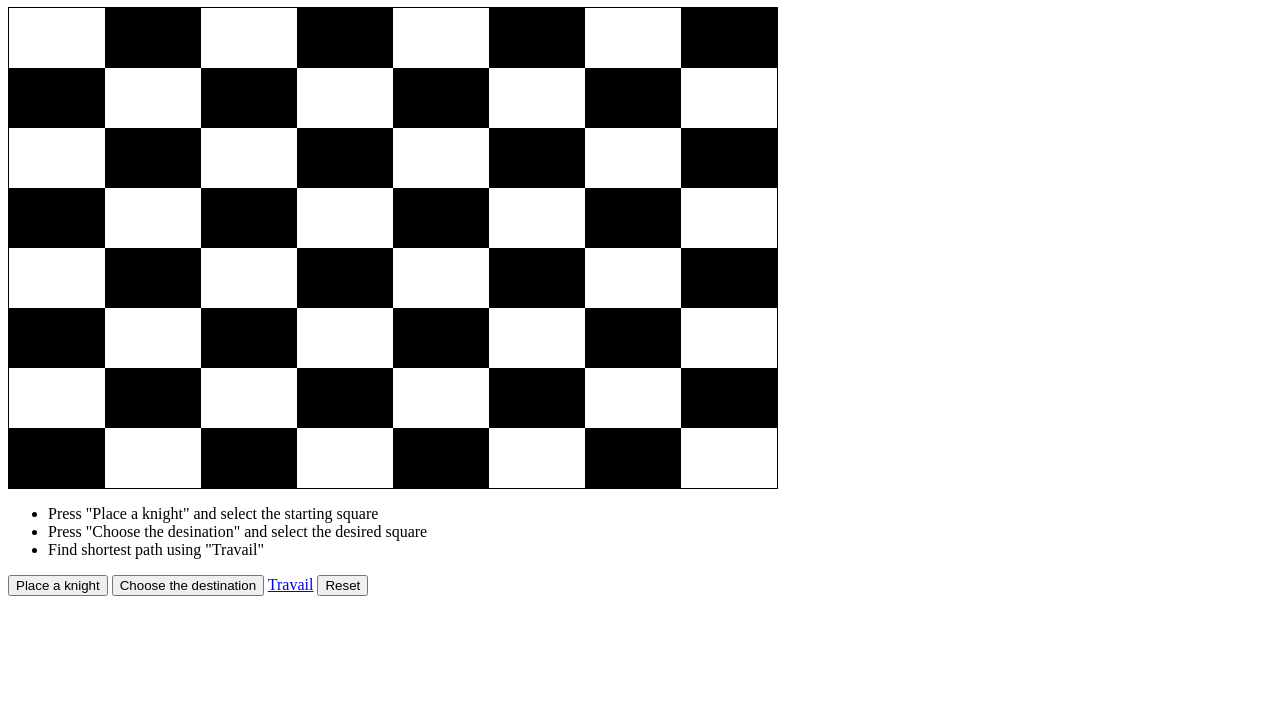
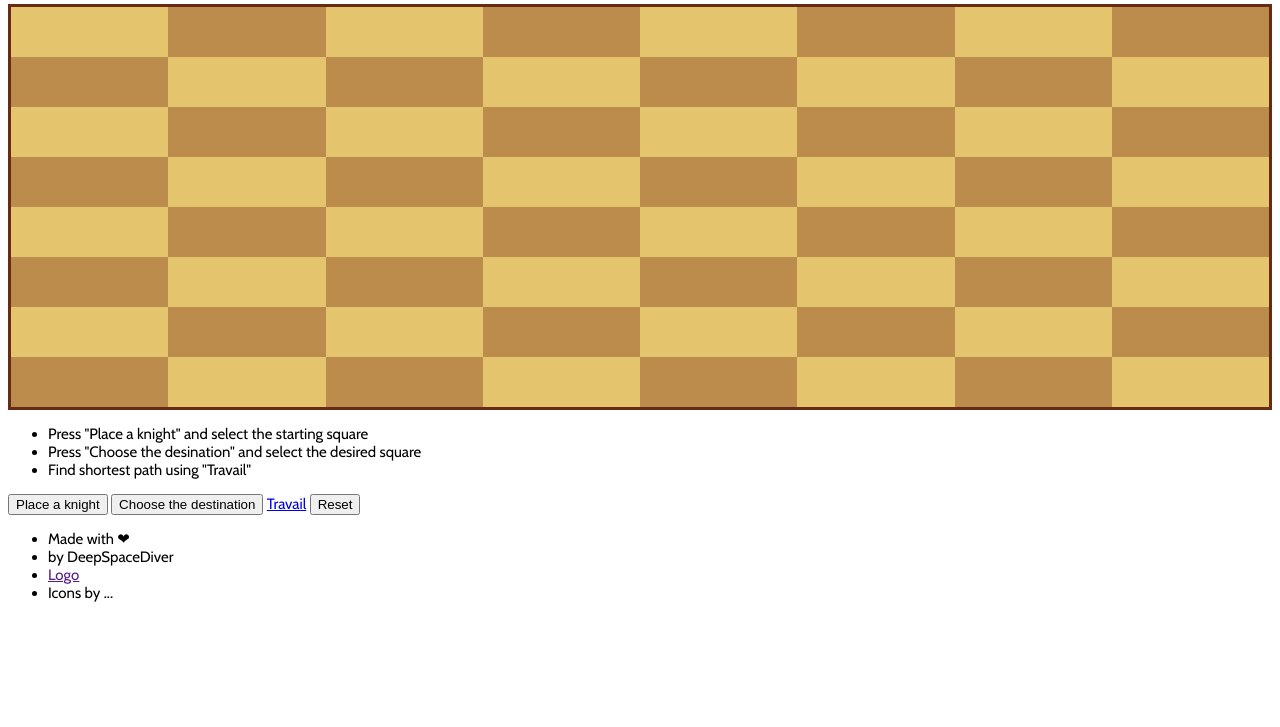
Before and after one commit to Deepspacediver/knight-travails, a website built with webpack: page dist/index.html in a window 1280 px wide. Shown: the part 73-800 px from the top of the page. Built offline with nearby package versions, Linux system fonts and the light colour scheme.

Commit message:
added footer, additional safety preventing mutiple event calls

```diff
--- a/src/modules/DOM.js
+++ b/src/modules/DOM.js
@@ -55,7 +55,14 @@ const controlDOM = (() => {
     instructions.classList.remove("hidden");
     result.classList.add("hidden");
   };
+
+  // Prevent from calling mutiple events when repeatedly clicking buttons
+  let knightIsCalled = false;
+  let destinationIsCalled = false;
+
   knightBtn.addEventListener("click", () => {
+    if (knightIsCalled) return;
+    knightIsCalled = true;
     if (Array.isArray(startingPoint)) return;
     boardContainer.addEventListener(
       "click",
@@ -70,6 +77,8 @@ const controlDOM = (() => {
   });
 
   destinationBtn.addEventListener("click", () => {
+    if (destinationIsCalled) return;
+    destinationIsCalled = true;
     if (Array.isArray(desinationCords)) return;
     boardContainer.addEventListener(
       "click",
@@ -84,7 +93,7 @@ const controlDOM = (() => {
   });
 
   travailBtn.addEventListener("click", () => {
-    if(instructions.classList.contains('hidden')) return
+    if (instructions.classList.contains("hidden")) return;
     if (startingPoint !== "" && desinationCords !== "") {
       myKnight = new Knight(startingPoint, desinationCords);
       const path = myKnight.findPath();
@@ -97,6 +106,8 @@ const controlDOM = (() => {
     startingPoint = "";
     desinationCords = "";
     myKnight = "";
+    knightIsCalled = false;
+    destinationIsCalled = false;
     const boardIcons = Array.from(document.querySelectorAll(".board-icon"));
     boardIcons.forEach((icon) => icon.remove());
     const squares = Array.from(document.querySelectorAll(".board-square"));
--- a/src/style.css
+++ b/src/style.css
@@ -1,34 +1,50 @@
-h1{
-  color: red;
+@import url('https://fonts.googleapis.com/css2?family=Cabin&display=swap');
+
+:root {
+  font-family: 'Cabin', sans-serif;
+  font-size: 15px;
+  --primary: #bc8c4c;
+  --secondary: #e4c46c;
+  --tertiary: #672b15;
 }
-#board{
-  width: 500px;
-  height: 500px;
+h1 {
+  color: var(--primary);
+}
+#board {
+  max-width: 100vw;
+  height: 50vh;
   display: grid;
-  grid-template-rows: repeat(8,1fr);
-  border: 1px solid black;
+  grid-template-rows: repeat(8, 1fr);
+  border: 3px solid var(--tertiary);
+  font-size: 2rem;
 }
-.row{
+.row {
   display: grid;
-  grid-template-columns: repeat(8,1fr);
+  grid-template-columns: repeat(8, 1fr);
 }
-#board .row:nth-child(even) .board-square:nth-child(odd){
-  background-color: white;
+#board .row:nth-child(even) .board-square:nth-child(even) {
+  background-color: var(--secondary);
+  color: black;
 }
-#board .row:nth-child(even) .board-square:nth-child(odd){
-  background-color: black;
-  color: white;
+#board .row:nth-child(odd) .board-square:nth-child(odd) {
+  background-color: var(--secondary);
+  color: black;
+}
+#board .row:nth-child(even) .board-square:nth-child(odd) {
+  background-color: var(--primary);
+  color: black;
 }
 
-#board .row:nth-child(odd) .board-square:nth-child(even){
-  background-color: black;
+#board .row:nth-child(odd) .board-square:nth-child(even) {
+  background-color: var(--primary);
+  color: black;
 }
 
 .hidden {
-  display:none;
+  display: none;
 }
 
-.board-icon{
+.board-icon {
   width: 90%;
   height: auto;
 }
```
Also changed, not shown: dist/index.html, dist/main.js, readME.md.
